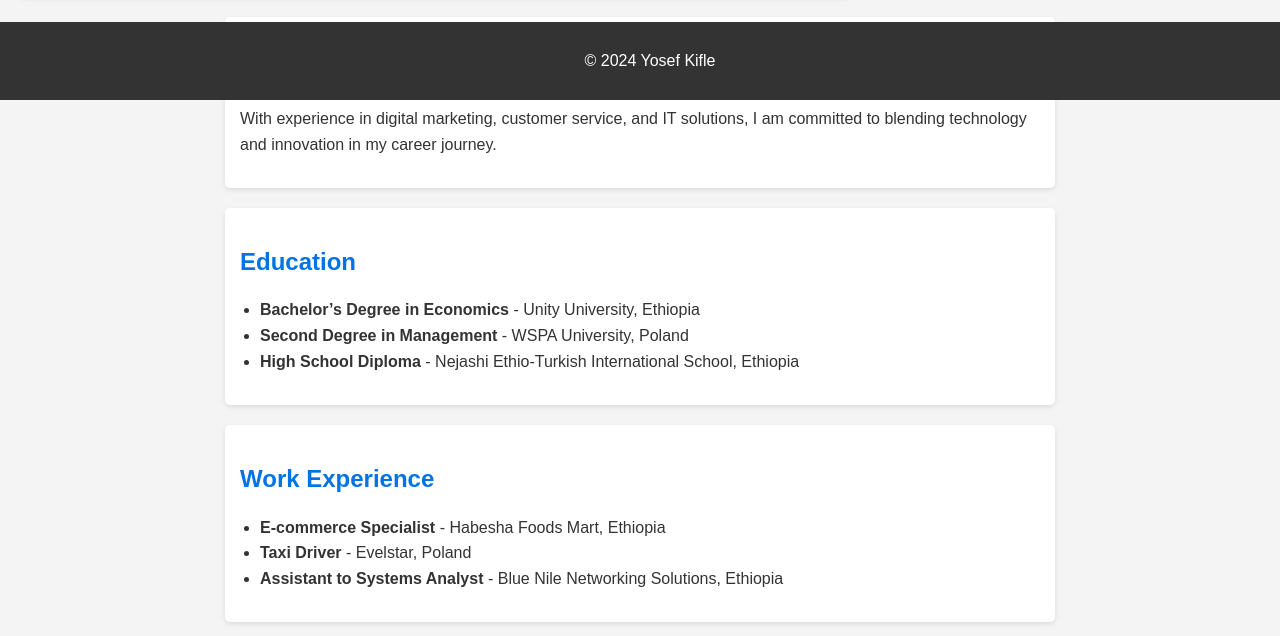
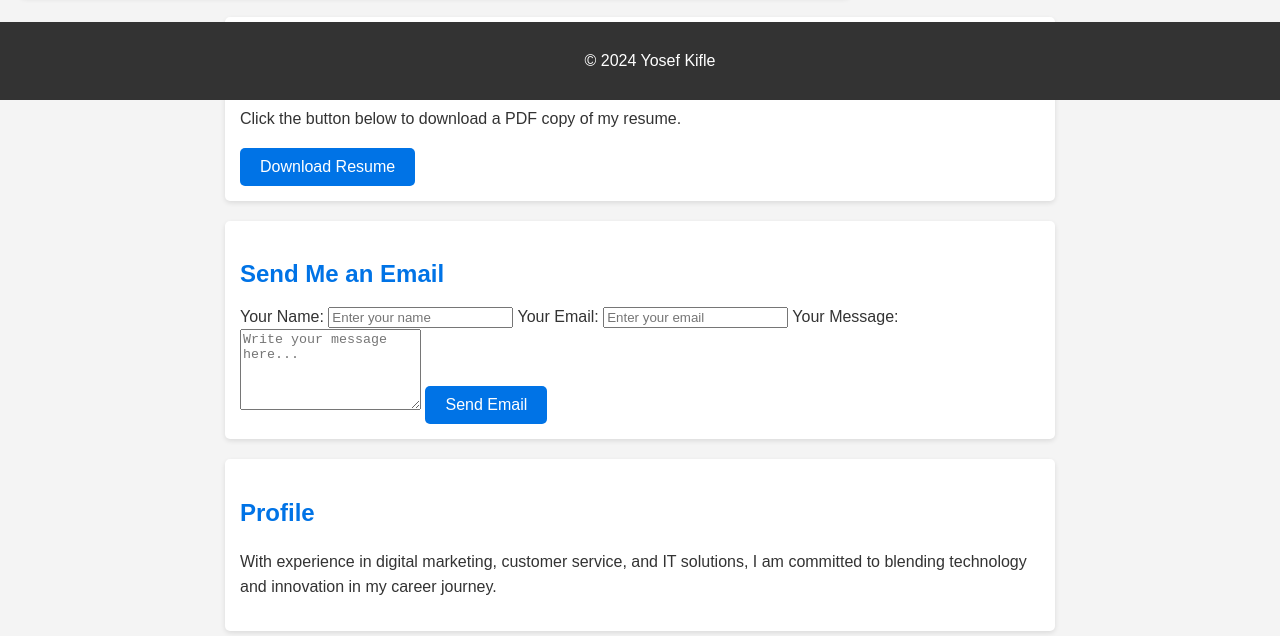
Before and after one commit to Jois88/josi-web-app, a plain HTML site: page index.html in a window 1280 px wide. Shown: the part 700-1336 px from the top of the page. Drawn offline with Linux system fonts and the light colour scheme.

Commit message:
Update index.html

```diff
--- a/index.html
+++ b/index.html
@@ -25,6 +25,28 @@
                 <source src="video_2024-12-13_00-03-48.mp4" type="video/mp4">
                 Your browser does not support the video tag.
             </video>
+        </section>
+        <section id="resume-download">
+            <h2>Download My Resume</h2>
+            <p>Click the button below to download a PDF copy of my resume.</p>
+            <a href="resume.pdf" download>
+                <button>Download Resume</button>
+            </a>
+        </section>
+        <section id="email-form">
+            <h2>Send Me an Email</h2>
+            <form action="https://formspree.io/f/your-form-id" method="POST">
+                <label for="name">Your Name:</label>
+                <input type="text" id="name" name="name" placeholder="Enter your name" required>
+
+                <label for="email">Your Email:</label>
+                <input type="email" id="email" name="email" placeholder="Enter your email" required>
+
+                <label for="message">Your Message:</label>
+                <textarea id="message" name="message" rows="5" placeholder="Write your message here..." required></textarea>
+
+                <button type="submit">Send Email</button>
+            </form>
         </section>
         <section id="profile">
             <h2>Profile</h2>
```
